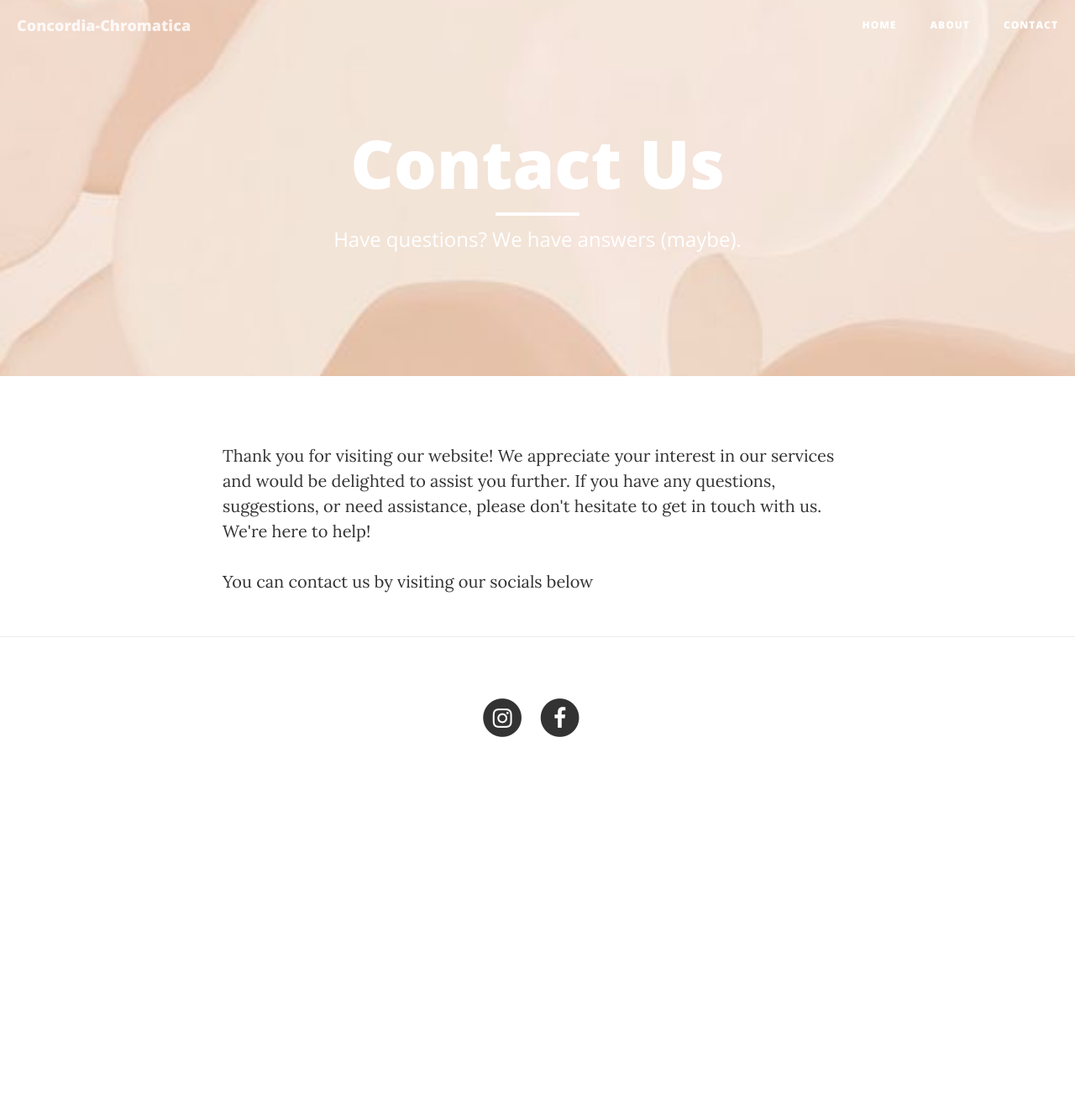
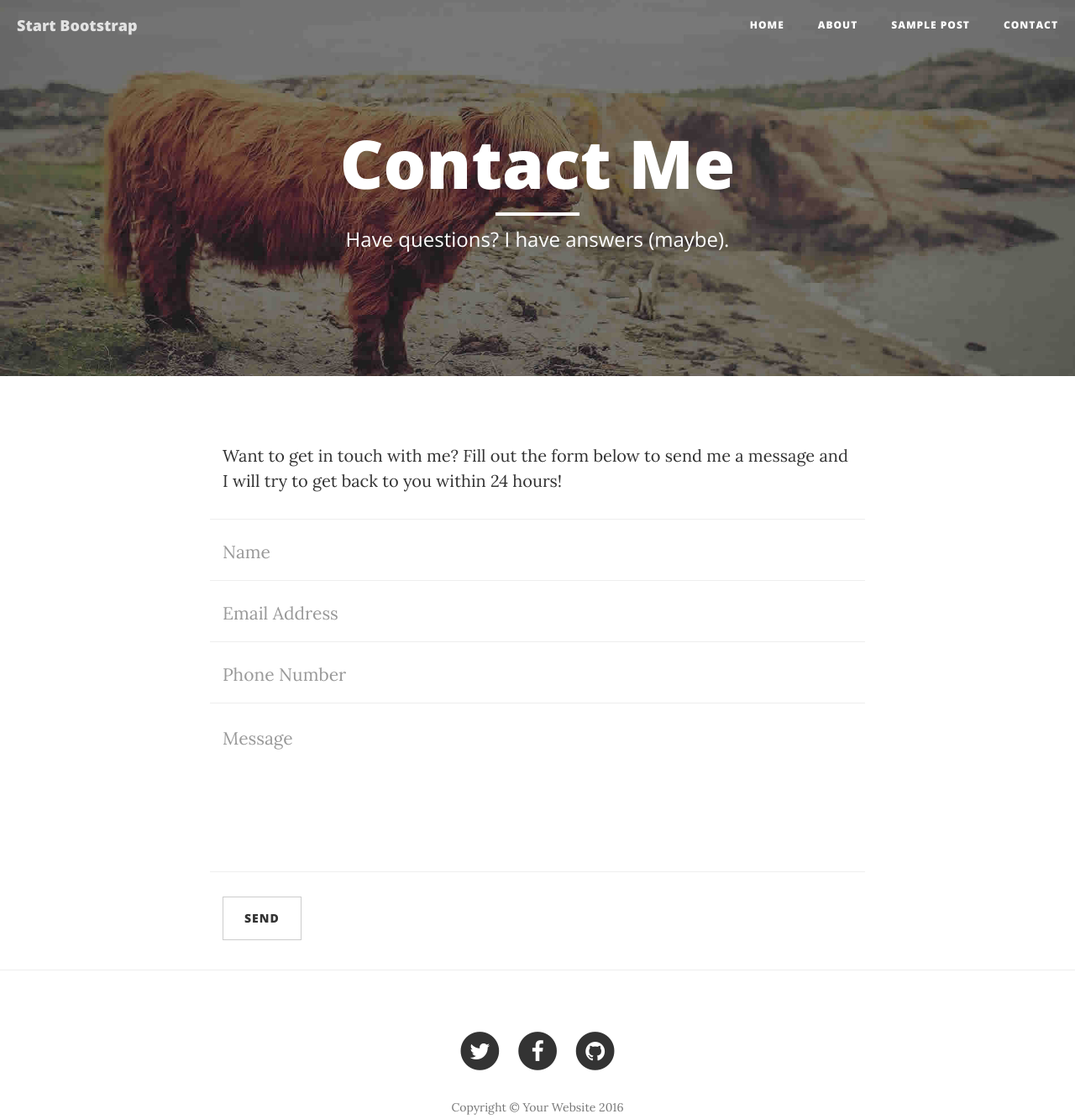
Before and after one commit to Wh4t-20/concordia-chromatica, a website: page contact.html in a window 1280 px wide. Shown: the whole page at 84% size. Before the commit the page ends 948 px from the top, so only its background shows below. Drawn offline with nearby package versions, Linux system fonts and the light colour scheme.

Commit message:
Add files via upload
Signed-off-by: whatt20 <90324881+Wh4t-20@users.noreply.github.com>

```diff
--- a/contact.html
+++ b/contact.html
@@ -9,7 +9,7 @@
     <meta name="description" content="">
     <meta name="author" content="">
 
-    <title>Concordia-Chromatica - Contact </title>
+    <title>Clean Blog - Contact</title>
 
     <!-- Bootstrap Core CSS -->
     <link href="vendor/bootstrap/css/bootstrap.min.css" rel="stylesheet">
@@ -42,7 +42,7 @@
                     <span class="sr-only">Toggle navigation</span>
                     Menu <i class="fa fa-bars"></i>
                 </button>
-                <a class="navbar-brand" href="index.html">Concordia-Chromatica</a>
+                <a class="navbar-brand" href="index.html">Start Bootstrap</a>
             </div>
 
             <!-- Collect the nav links, forms, and other content for toggling -->
@@ -54,7 +54,9 @@
                     <li>
                         <a href="about.html">About</a>
                     </li>
-
+                    <li>
+                        <a href="post.html">Sample Post</a>
+                    </li>
                     <li>
                         <a href="contact.html">Contact</a>
                     </li>
@@ -67,14 +69,14 @@
 
     <!-- Page Header -->
     <!-- Set your background image for this header on the line below. -->
-    <header class="intro-header" style="background-image: url('img/contact.png')">
+    <header class="intro-header" style="background-image: url('img/contact-bg.jpg')">
         <div class="container">
             <div class="row">
                 <div class="col-lg-8 col-lg-offset-2 col-md-10 col-md-offset-1">
                     <div class="page-heading">
-                        <h1>Contact Us</h1>
+                        <h1>Contact Me</h1>
                         <hr class="small">
-                        <span class="subheading">Have questions? We have answers (maybe).</span>
+                        <span class="subheading">Have questions? I have answers (maybe).</span>
                     </div>
                 </div>
             </div>
@@ -85,12 +87,47 @@
     <div class="container">
         <div class="row">
             <div class="col-lg-8 col-lg-offset-2 col-md-10 col-md-offset-1">
-                <p>Thank you for visiting our website! We appreciate your interest in our services and would be delighted to assist you further. If you have any questions, suggestions, or need assistance, please don't hesitate to get in touch with us. We're here to help!</p>
-                <p>You can contact us by visiting our socials below </p>
+                <p>Want to get in touch with me? Fill out the form below to send me a message and I will try to get back to you within 24 hours!</p>
                 <!-- Contact Form - Enter your email address on line 19 of the mail/contact_me.php file to make this form work. -->
                 <!-- WARNING: Some web hosts do not allow emails to be sent through forms to common mail hosts like Gmail or Yahoo. It's recommended that you use a private domain email address! -->
                 <!-- NOTE: To use the contact form, your site must be on a live web host with PHP! The form will not work locally! -->
-
+                <form name="sentMessage" id="contactForm" novalidate>
+                    <div class="row control-group">
+                        <div class="form-group col-xs-12 floating-label-form-group controls">
+                            <label>Name</label>
+                            <input type="text" class="form-control" placeholder="Name" id="name" required data-validation-required-message="Please enter your name.">
+                            <p class="help-block text-danger"></p>
+                        </div>
+                    </div>
+                    <div class="row control-group">
+                        <div class="form-group col-xs-12 floating-label-form-group controls">
+                            <label>Email Address</label>
+                            <input type="email" class="form-control" placeholder="Email Address" id="email" required data-validation-required-message="Please enter your email address.">
+                            <p class="help-block text-danger"></p>
+                        </div>
+                    </div>
+                    <div class="row control-group">
+                        <div class="form-group col-xs-12 floating-label-form-group controls">
+                            <label>Phone Number</label>
+                            <input type="tel" class="form-control" placeholder="Phone Number" id="phone" required data-validation-required-message="Please enter your phone number.">
+                            <p class="help-block text-danger"></p>
+                        </div>
+                    </div>
+                    <div class="row control-group">
+                        <div class="form-group col-xs-12 floating-label-form-group controls">
+                            <label>Message</label>
+                            <textarea rows="5" class="form-control" placeholder="Message" id="message" required data-validation-required-message="Please enter a message."></textarea>
+                            <p class="help-block text-danger"></p>
+                        </div>
+                    </div>
+                    <br>
+                    <div id="success"></div>
+                    <div class="row">
+                        <div class="form-group col-xs-12">
+                            <button type="submit" class="btn btn-default">Send</button>
+                        </div>
+                    </div>
+                </form>
             </div>
         </div>
     </div>
@@ -104,28 +141,31 @@
                 <div class="col-lg-8 col-lg-offset-2 col-md-10 col-md-offset-1">
                     <ul class="list-inline text-center">
                         <li>
-                            <a href="https://www.instagram.com/concordiachromatica/">
+                            <a href="#">
                                 <span class="fa-stack fa-lg">
                                     <i class="fa fa-circle fa-stack-2x"></i>
-                                    <i class="fa fa-instagram fa-stack-1x fa-inverse"></i>
+                                    <i class="fa fa-twitter fa-stack-1x fa-inverse"></i>
                                 </span>
                             </a>
                         </li>
                         <li>
-                            <a href="https://www.facebook.com/people/Concordia-Chromatica/100093167277502/">
+                            <a href="#">
                                 <span class="fa-stack fa-lg">
                                     <i class="fa fa-circle fa-stack-2x"></i>
                                     <i class="fa fa-facebook fa-stack-1x fa-inverse"></i>
                                 </span>
                             </a>
-
                         </li>
                         <li>
-
+                            <a href="#">
+                                <span class="fa-stack fa-lg">
+                                    <i class="fa fa-circle fa-stack-2x"></i>
+                                    <i class="fa fa-github fa-stack-1x fa-inverse"></i>
+                                </span>
                             </a>
                         </li>
                     </ul>
-
+                    <p class="copyright text-muted">Copyright &copy; Your Website 2016</p>
                 </div>
             </div>
         </div>
```
